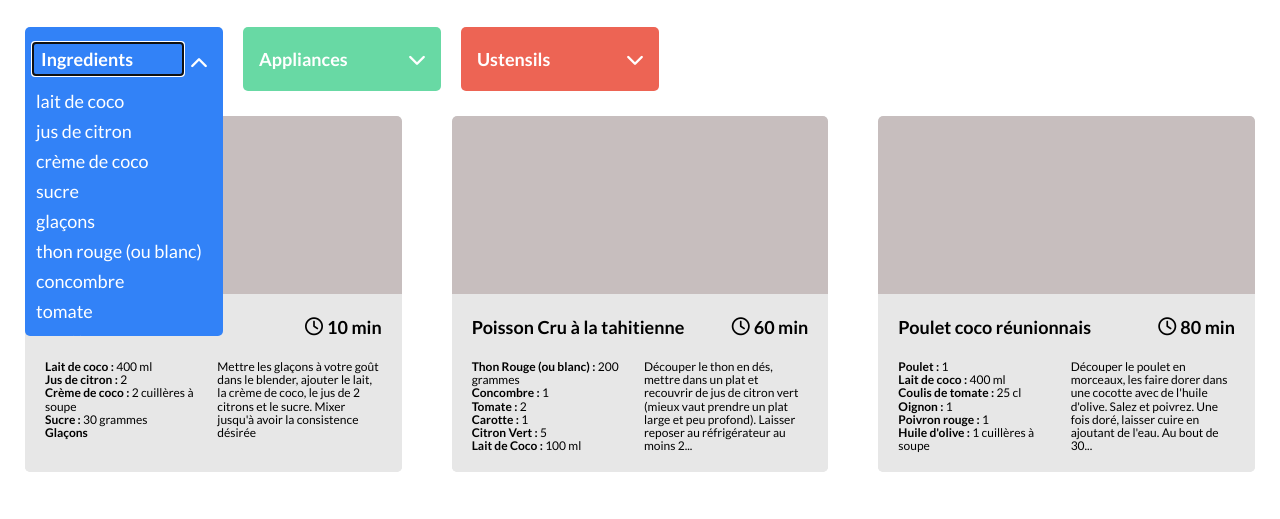
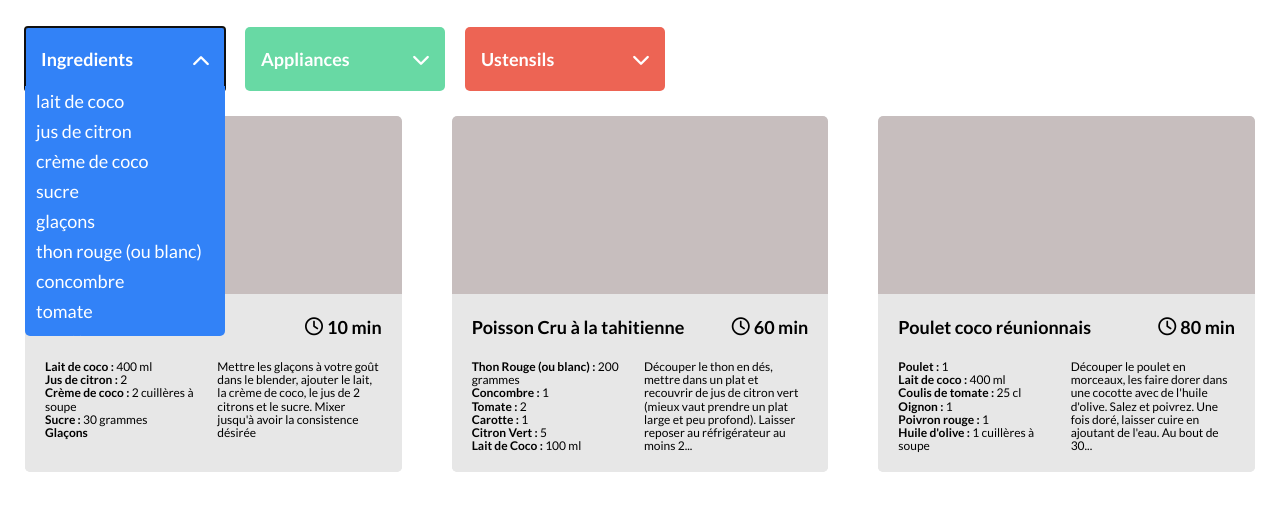
Before and after one commit to gcorbelin/Les-petits-plats, a website with bundled scripts: page index.html in a window 1280 px wide. Both pictures are taken after a click on the button 199 px from the left and 288 px from the top of the page. Shown: the part 229-748 px from the top of the page. Built offline with nearby package versions, Linux system fonts and the light colour scheme.

Commit message:
feat(combobox): display, close events and look

```diff
--- a/src/scripts/search/comboboxAppliances.js
+++ b/src/scripts/search/comboboxAppliances.js
@@ -1,6 +1,5 @@
 import comboboxTemplate from "../templates/comboboxTemplate.js";
 import { getAppliances } from "../api/api.js";
-import comboboxInit from "../utils/combobox.js";
 
 function comboboxAppliances() {
   function update(recipes) {
--- a/src/scripts/search/comboboxIngredients.js
+++ b/src/scripts/search/comboboxIngredients.js
@@ -1,6 +1,5 @@
 import comboboxTemplate from "../templates/comboboxTemplate.js";
 import { getIngredients } from "../api/api.js";
-import comboboxInit from "../utils/combobox.js";
 
 function comboboxIngredients() {
   function update(recipes) {
--- a/src/scripts/utils/combobox.js
+++ b/src/scripts/utils/combobox.js
@@ -1,20 +1,11 @@
 function comboboxAutocomplete(comboboxNode, buttonNode, listboxNode) {
   // initialize pop up menu
   const comboboxWrapper = comboboxNode.closest(".js-combobox");
+  document.addEventListener("click", (event) => onDocumentClick(event));
   comboboxNode.addEventListener("click", onComboboxClick);
-  // comboboxNode.addEventListener("blur", close);
   buttonNode.addEventListener("click", onButtonClick);
   comboboxNode.addEventListener("keyup", (event) => onComboboxKeyUp(event));
-
-  // Traverse the element children of domNode: configure each with
-  // option role behavior and store reference in.options array.
-  let nodes = listboxNode.getElementsByTagName("LI");
-
-  for (let i = 0; i < nodes.length; i++) {
-    let node = nodes[i];
-
-    node.addEventListener("click", (event) => onOptionClick(event));
-  }
+  listboxNode.addEventListener("click", (event) => onListboxClick(event));
 
   /* Display functions */
   function isOpen() {
@@ -26,17 +17,34 @@ function comboboxAutocomplete(comboboxNode, buttonNode, listboxNode) {
   }
 
   function open() {
-    listboxNode.style.display = "block";
     comboboxWrapper.classList.add("open");
     comboboxNode.setAttribute("aria-expanded", "true");
     buttonNode.setAttribute("aria-expanded", "true");
   }
 
   function close() {
-    listboxNode.style.display = "none";
     comboboxWrapper.classList.remove("open");
     comboboxNode.setAttribute("aria-expanded", "false");
     buttonNode.setAttribute("aria-expanded", "false");
+  }
+
+  function onDocumentClick(event) {
+    const cbb = event.target.closest(".js-combobox");
+    const comboboxes = document.querySelectorAll(".js-combobox");
+
+    if (cbb) {
+      for (let i = 0; i < comboboxes.length; i++) {
+        const combobox = comboboxes[i];
+        if (cbb && combobox !== cbb) {
+          combobox.classList.remove("open");
+        }
+      }
+    } else {
+      for (let i = 0; i < comboboxes.length; i++) {
+        const combobox = comboboxes[i];
+        combobox.classList.remove("open");
+      }
+    }
   }
 
   function onComboboxClick() {
@@ -72,9 +80,10 @@ function comboboxAutocomplete(comboboxNode, buttonNode, listboxNode) {
     }
   }
 
-  function onOptionClick(event) {
-    close();
-    console.log(comboboxNode, event.target.textContent);
+  function onListboxClick(event) {
+    if (event.target.nodeName === "LI") {
+      close();
+    }
   }
 }
 
--- a/src/scss/components/_combobox.scss
+++ b/src/scss/components/_combobox.scss
@@ -18,8 +18,8 @@
   }
 
   &__group {
+    position: relative;
     display: inline-flex;
-    padding: 1rem 0.5rem;
     cursor: pointer;
   }
 
@@ -27,7 +27,6 @@
   &__button {
     position: relative;
     vertical-align: bottom;
-    height: 2rem;
     margin: 0;
     padding: 0;
     border: 0;
@@ -37,8 +36,9 @@
   }
 
   &__input {
-    width: 150px;
-    padding: 0.5rem;
+    width: 200px;
+    height: 4rem;
+    padding: 1.5rem 4rem 1.5rem 1rem;
     font-size: 1.125rem;
     font-weight: bold;
 
@@ -48,12 +48,12 @@
   }
 
   &__button {
+    position: absolute;
+    top: 1rem;
+    bottom: 1rem;
+    right: 0.5rem;
     width: 2rem;
     border-left: none;
-
-    &[aria-expanded="true"] i {
-      transform: rotate(180deg) translate(0, -3px);
-    }
   }
 
   &__list {
@@ -81,4 +81,14 @@
     padding-top: 2px;
     padding-bottom: 2px;
   }
+
+  &.open {
+    .combobox__button {
+      transform: rotate(180deg) translate(0, -3px);
+    }
+
+    .combobox__list {
+      display: block;
+    }
+  }
 }
```
Also changed, not shown: dist/css/app.css, 1 other file.
